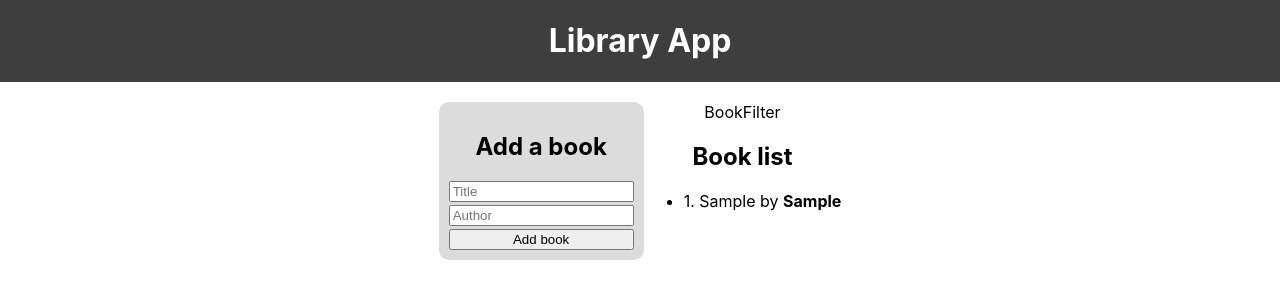
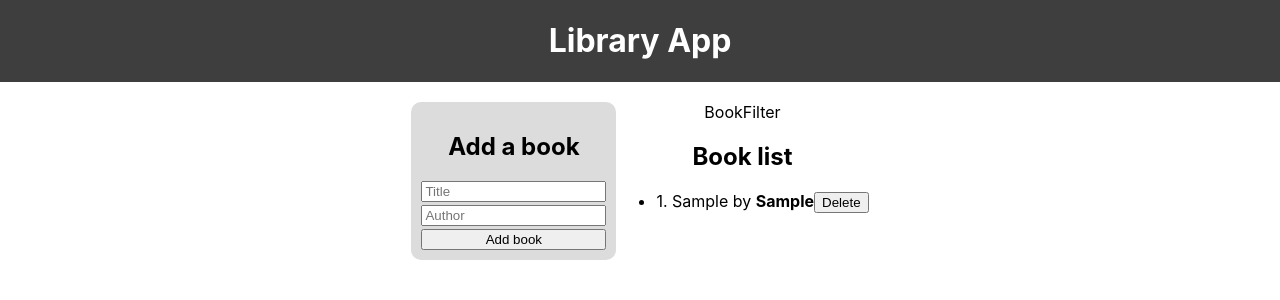
Before and after one commit to DanilZharkovJS/React-Library, a React (Create React App) app in the folder frontend/: page / in a window 1280 px wide. Both pictures are taken after typing "Sample", "Sample" into the empty fields and a click on the button "Add book". Shown: the top 300 px of the page. Built offline with nearby package versions, Linux system fonts and the light colour scheme.

Commit message:
Deleting book

```diff
--- a/frontend/src/Pages/main/components/BookForm.jsx
+++ b/frontend/src/Pages/main/components/BookForm.jsx
@@ -2,7 +2,6 @@ import React, { useState } from 'react'
 import { useDispatch } from 'react-redux'
 import { addBook } from '../../../redux/books/actionCreators'
 import Input from '../../../components/Input'
-import generateId16 from '../../../utils/randomId16'
 import {v4 as id16} from 'uuid'
 
 
--- a/frontend/src/Pages/main/components/BookList.jsx
+++ b/frontend/src/Pages/main/components/BookList.jsx
@@ -1,8 +1,14 @@
 import React from 'react'
-import { useSelector } from 'react-redux'
+import { useDispatch, useSelector } from 'react-redux'
+import Button from '../../../components/Button'
+import { deleteBook } from '../../../redux/books/actionCreators'
 
 function BookList() {
   const books = useSelector((state) => state.books)
+  const dispatch = useDispatch()
+  const handleDelete = (id) => {
+    dispatch(deleteBook(id))
+  }
 
   return (
     <div>
@@ -12,9 +18,12 @@ function BookList() {
       ) : (
         <ul>
           {books.map((book, i) => (
-            <li key={book.id}>
-              {++i}. {book.title} by <strong>{book.author}</strong>
-            </li>
+            <div key={book.id}>
+              <li>
+                {++i}. {book.title} by <strong>{book.author}</strong>
+                <Button onClick={() => handleDelete(book.id)}>Delete</Button>
+              </li>
+            </div>
           ))}
         </ul>
       )}
--- /dev/null
+++ b/frontend/src/components/Button.jsx
@@ -0,0 +1,15 @@
+import React from 'react'
+
+function Button({ children, onClick, type = 'button', className = '' }) {
+  return (
+    <button
+      type={type}
+      onClick={onClick}
+      className={`btn ${className}`}
+    >
+      {children}
+    </button>
+  )
+}
+
+export default Button
--- a/frontend/src/redux/books/actionCreators.js
+++ b/frontend/src/redux/books/actionCreators.js
@@ -6,3 +6,9 @@ export const addBook = (newBook) => {
     payload: newBook
   }
 }
+export const deleteBook = (id) => {
+  return {
+    type: a.DELETE_BOOK,
+    payload: id
+  }
+}
--- a/frontend/src/redux/books/actionTypes.js
+++ b/frontend/src/redux/books/actionTypes.js
@@ -1 +1,2 @@
 export const ADD_BOOK = 'ADD_BOOK'
+export const DELETE_BOOK = 'DELETE_BOOK'
--- a/frontend/src/redux/books/reducer.js
+++ b/frontend/src/redux/books/reducer.js
@@ -6,7 +6,8 @@ const bookReducer = (state = initialState, action) => {
   switch (action.type) {
     case a.ADD_BOOK:
       return [...state, action.payload]
-
+    case a.DELETE_BOOK:
+      return state.filter((book) => book.id !== action.payload)
     default:
       return state
   }
--- a/frontend/src/utils/randomId16.js
+++ /dev/null
@@ -1,2 +0,0 @@
-const generateId16 = Math.random().toString(36).slice(2, 18)
-export default generateId16
```
